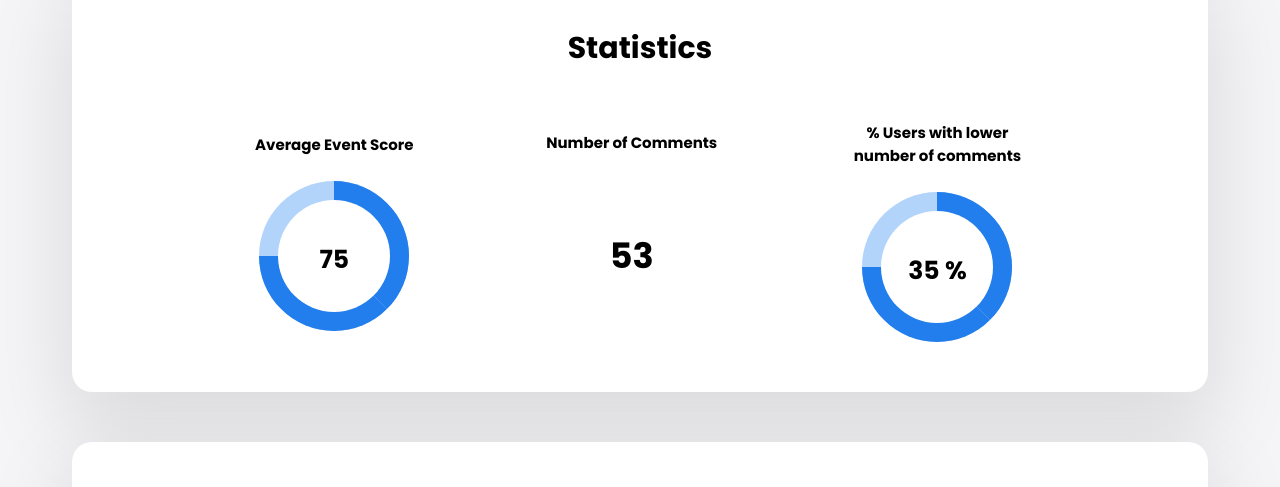
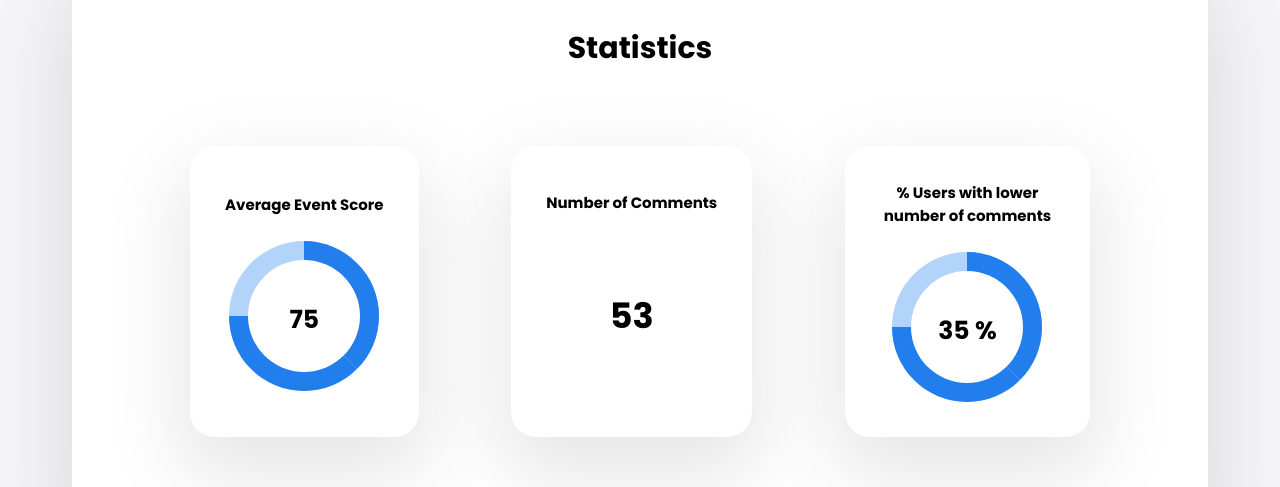
Before and after one commit to OkhaiBroh/PW1-G8, a Vue app: page /profile in a window 1280 px wide. Shown: the part 1140-1627 px from the top of the page. Built offline with nearby package versions, Linux system fonts and the light colour scheme.

Commit message:
Added the background boxes in each statistic.

```diff
--- a/src/views/ProfileView.vue
+++ b/src/views/ProfileView.vue
@@ -57,7 +57,7 @@
                 <div class="statistics-container box-shadow">
                     <p class="title-text center-text"> Statistics </p>
                     <div class="graphs">
-                        <div class="statistics-block">
+                        <div class="event-container box-shadow statistics-block">
                             <p class="statistics-text"> Average Event Score </p>
                             <div class="circle-wrap">
                                 <div class="circle">
@@ -71,13 +71,13 @@
                                 </div>
                             </div>
                         </div>
-                        <div class="statistics-block">
+                        <div class="event-container box-shadow statistics-block">
                             <p class="statistics-text"> Number of Comments </p>
                             <div>
                                 <p class="num-comm-text"> 53 </p>
                             </div>
                         </div>
-                        <div class="statistics-block">
+                        <div class="event-container box-shadow statistics-block">
                             <p class="statistics-text"> % Users with lower number of comments </p>
                             <div class="circle-wrap">
                                 <div class="circle">
```
